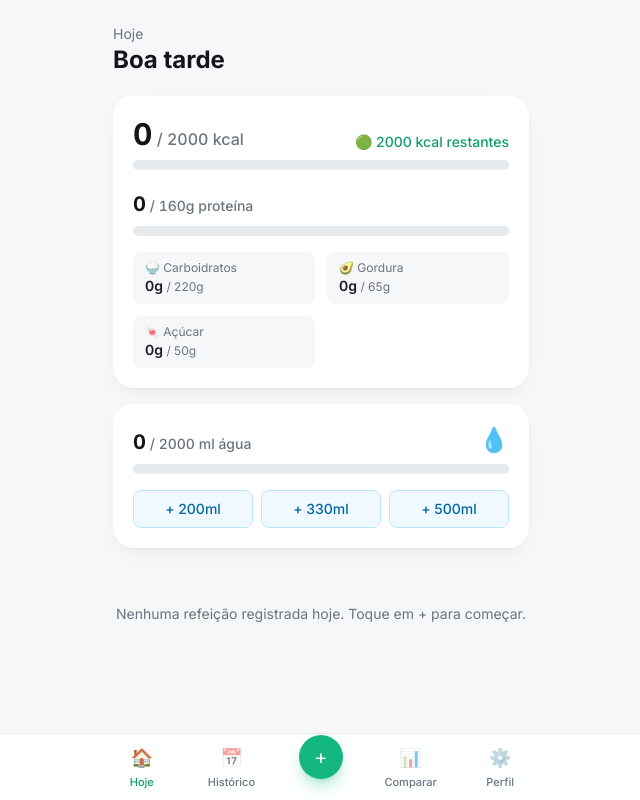
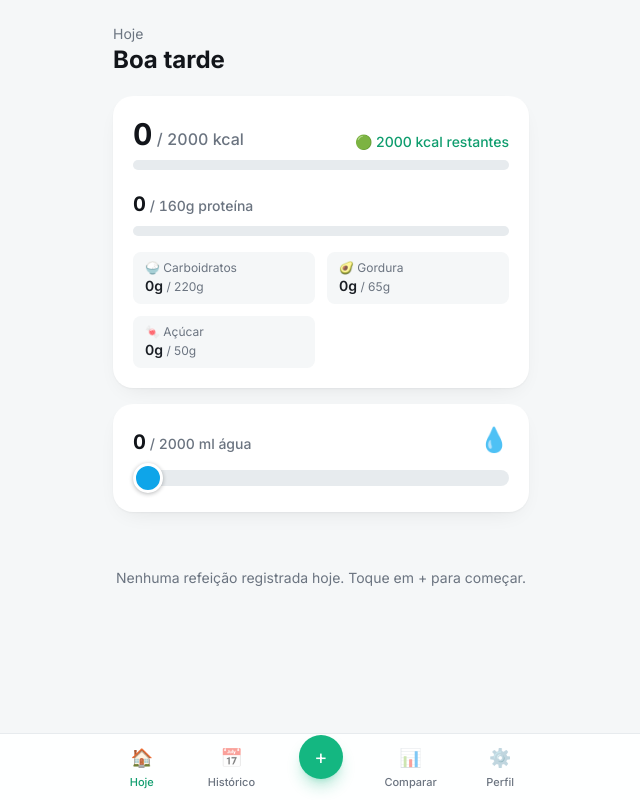
Before and after one commit to felipebicudogrillo-cloud/nutriai, a React (Vite) app: page / in a window 1280 px wide. Shown: the whole page, without its empty margins (319-959 px from the left). Built offline with nearby package versions, Linux system fonts and the light colour scheme.

Commit message:
Change water tracking to a draggable slider

```diff
--- a/src/components/home/WaterCard.tsx
+++ b/src/components/home/WaterCard.tsx
@@ -1,56 +1,41 @@
 import { useApp } from "../../state/AppContext";
 import { sumWater, waterForDay } from "../../lib/calc";
-import { ProgressBar } from "../shared/ProgressBar";
-
-const QUICK_ADD = [200, 330, 500];
 
 interface Props {
   date: string;
 }
 
+const STEP = 50;
+
 export function WaterCard({ date }: Props) {
-  const { data, addWater, deleteWaterEntry } = useApp();
+  const { data, setWaterForDay } = useApp();
   const entries = waterForDay(data.waterEntries, date);
   const total = sumWater(entries);
   const goal = data.goals.water ?? 2000;
+  const max = Math.max(goal * 1.5, total, 500);
+  const pct = Math.min(100, (total / max) * 100);
 
   return (
     <section className="bg-white rounded-xl2 shadow-card p-5 mb-4">
-      <div className="flex items-end justify-between mb-2">
+      <div className="flex items-end justify-between mb-3">
         <p className="text-xl font-bold text-ink-900 tabular-nums">
           {total}
           <span className="text-sm font-medium text-ink-400"> / {goal} ml água</span>
         </p>
         <span className="text-2xl">💧</span>
       </div>
-      <ProgressBar value={total} goal={goal} color="bg-sky-500" />
 
-      <div className="mt-4 flex gap-2">
-        {QUICK_ADD.map((ml) => (
-          <button
-            key={ml}
-            onClick={() => addWater(date, ml)}
-            className="flex-1 rounded-lg border border-sky-200 bg-sky-50 text-sky-700 text-sm font-medium py-2"
-          >
-            + {ml}ml
-          </button>
-        ))}
-      </div>
-
-      {entries.length > 0 && (
-        <div className="mt-3 flex flex-wrap gap-1.5">
-          {entries.map((e) => (
-            <button
-              key={e.id}
-              onClick={() => deleteWaterEntry(e.id)}
-              className="text-xs text-ink-400 bg-ink-50 rounded-full px-2.5 py-1"
-              title="Toque para remover"
-            >
-              {e.amountMl}ml ✕
-            </button>
-          ))}
-        </div>
-      )}
+      <input
+        type="range"
+        min={0}
+        max={Math.ceil(max / STEP) * STEP}
+        step={STEP}
+        value={total}
+        onChange={(e) => setWaterForDay(date, parseInt(e.target.value, 10))}
+        className="water-slider w-full"
+        style={{ ["--pct" as string]: `${pct}%` }}
+        aria-label="Água consumida hoje"
+      />
     </section>
   );
 }
--- a/src/index.css
+++ b/src/index.css
@@ -30,3 +30,44 @@
     padding-top: env(safe-area-inset-top);
   }
 }
+
+.water-slider {
+  -webkit-appearance: none;
+  appearance: none;
+  width: 100%;
+  height: 16px;
+  border-radius: 9999px;
+  background: linear-gradient(to right, #0ea5e9 var(--pct, 0%), #e7ebee var(--pct, 0%));
+  outline: none;
+  touch-action: pan-y;
+}
+.water-slider::-webkit-slider-thumb {
+  -webkit-appearance: none;
+  appearance: none;
+  width: 30px;
+  height: 30px;
+  border-radius: 9999px;
+  background: #0ea5e9;
+  border: 3px solid #fff;
+  box-shadow: 0 1px 4px rgba(16, 20, 24, 0.3);
+  cursor: pointer;
+}
+.water-slider::-moz-range-thumb {
+  width: 30px;
+  height: 30px;
+  border: 3px solid #fff;
+  border-radius: 9999px;
+  background: #0ea5e9;
+  box-shadow: 0 1px 4px rgba(16, 20, 24, 0.3);
+  cursor: pointer;
+}
+.water-slider::-moz-range-track {
+  height: 16px;
+  border-radius: 9999px;
+  background: #e7ebee;
+}
+.water-slider::-moz-range-progress {
+  height: 16px;
+  border-radius: 9999px;
+  background: #0ea5e9;
+}
--- a/src/state/AppContext.tsx
+++ b/src/state/AppContext.tsx
@@ -21,6 +21,7 @@ interface AppContextValue {
   touchSavedMealUsage: (id: string) => void;
   addWater: (date: string, amountMl: number) => void;
   deleteWaterEntry: (id: string) => void;
+  setWaterForDay: (date: string, amountMl: number) => void;
 }
 
 const AppContext = createContext<AppContextValue | null>(null);
@@ -131,6 +132,15 @@ export function AppProvider({ children }: { children: ReactNode }) {
       deleteWaterEntry(id) {
         setData((d) => ({ ...d, waterEntries: d.waterEntries.filter((e) => e.id !== id) }));
       },
+
+      setWaterForDay(date, amountMl) {
+        const now = new Date().toISOString();
+        setData((d) => {
+          const others = d.waterEntries.filter((e) => e.date !== date);
+          if (amountMl <= 0) return { ...d, waterEntries: others };
+          return { ...d, waterEntries: [...others, { id: makeId(), date, amountMl, createdAt: now }] };
+        });
+      },
     };
   }, [data]);
 
```
